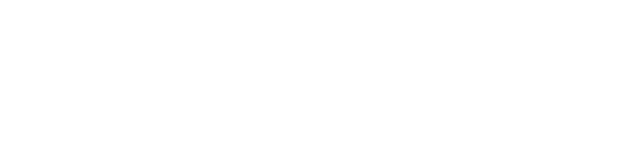
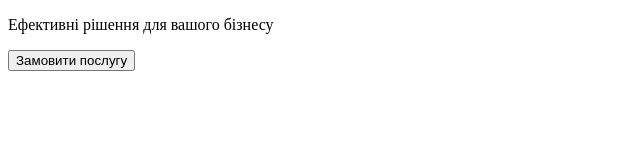
Before and after one commit to MStartsev/goit-markup-hw-01, a plain HTML site: page index.html in a window 1280 px wide. Shown: the whole page, without its empty margins (0-640 px from the left). Drawn offline with Linux system fonts and the light colour scheme.

Commit message:
add promo

```diff
--- a/index.html
+++ b/index.html
@@ -1,23 +1,25 @@
 <!DOCTYPE html>
 <html lang="uk">
-<head>
-    <meta charset="UTF-8">
-    <meta http-equiv="X-UA-Compatible" content="IE=edge">
-    <meta name="viewport" content="width=device-width, initial-scale=1.0">
+  <head>
+    <meta charset="UTF-8" />
+    <meta http-equiv="X-UA-Compatible" content="IE=edge" />
+    <meta name="viewport" content="width=device-width, initial-scale=1.0" />
     <title>Головна</title>
-</head>
-<body>
+  </head>
+  <body>
     <!-- header -->
     <header></header>
 
     <!-- promo -->
-    <div></div>
+    <div>
+      <p>Ефективні рішення для вашого бізнесу</p>
+      <button>Замовити послугу</button>
+    </div>
 
     <!-- main -->
     <main></main>
 
     <!-- footer -->
     <footer></footer>
-
-</body>
+  </body>
 </html>
```
